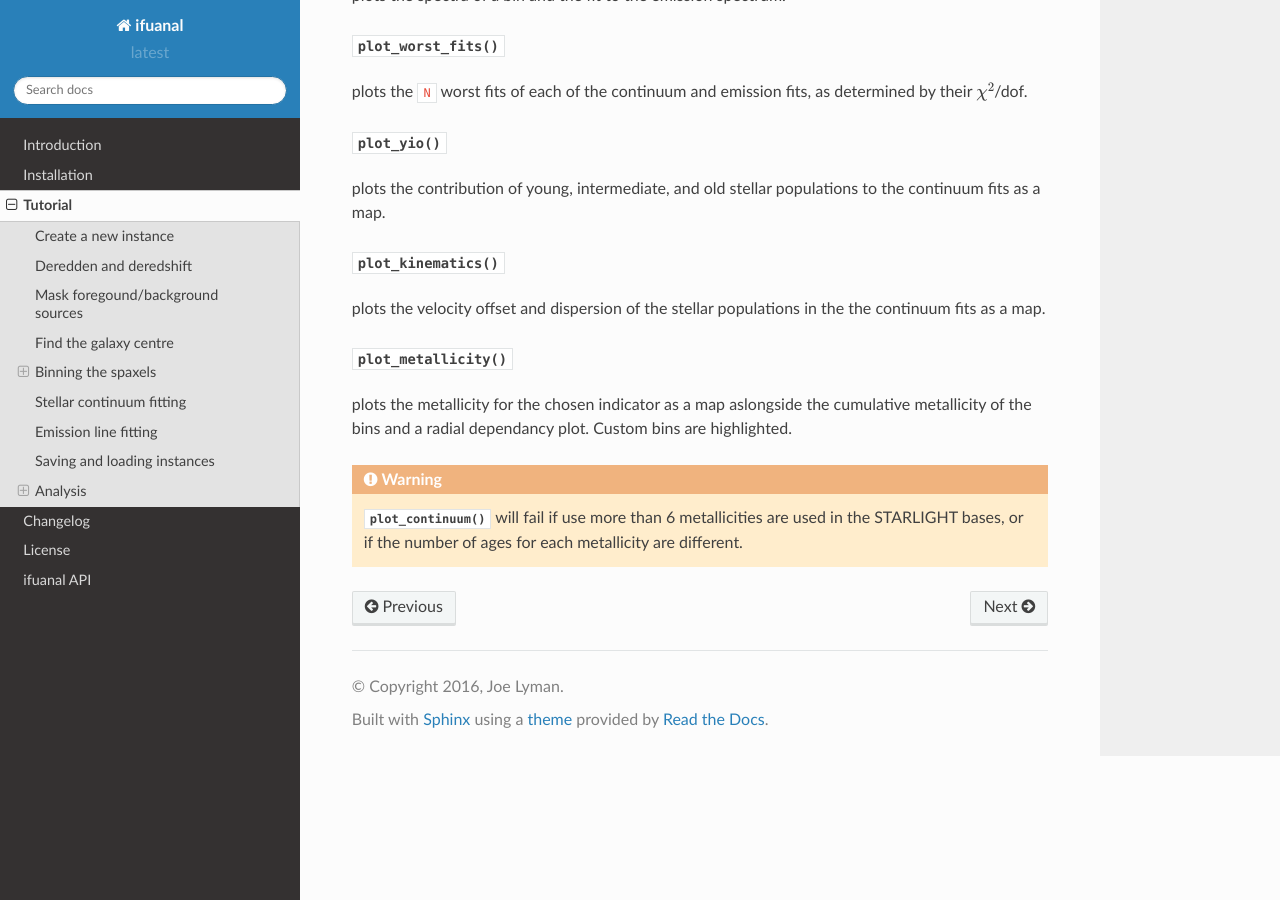
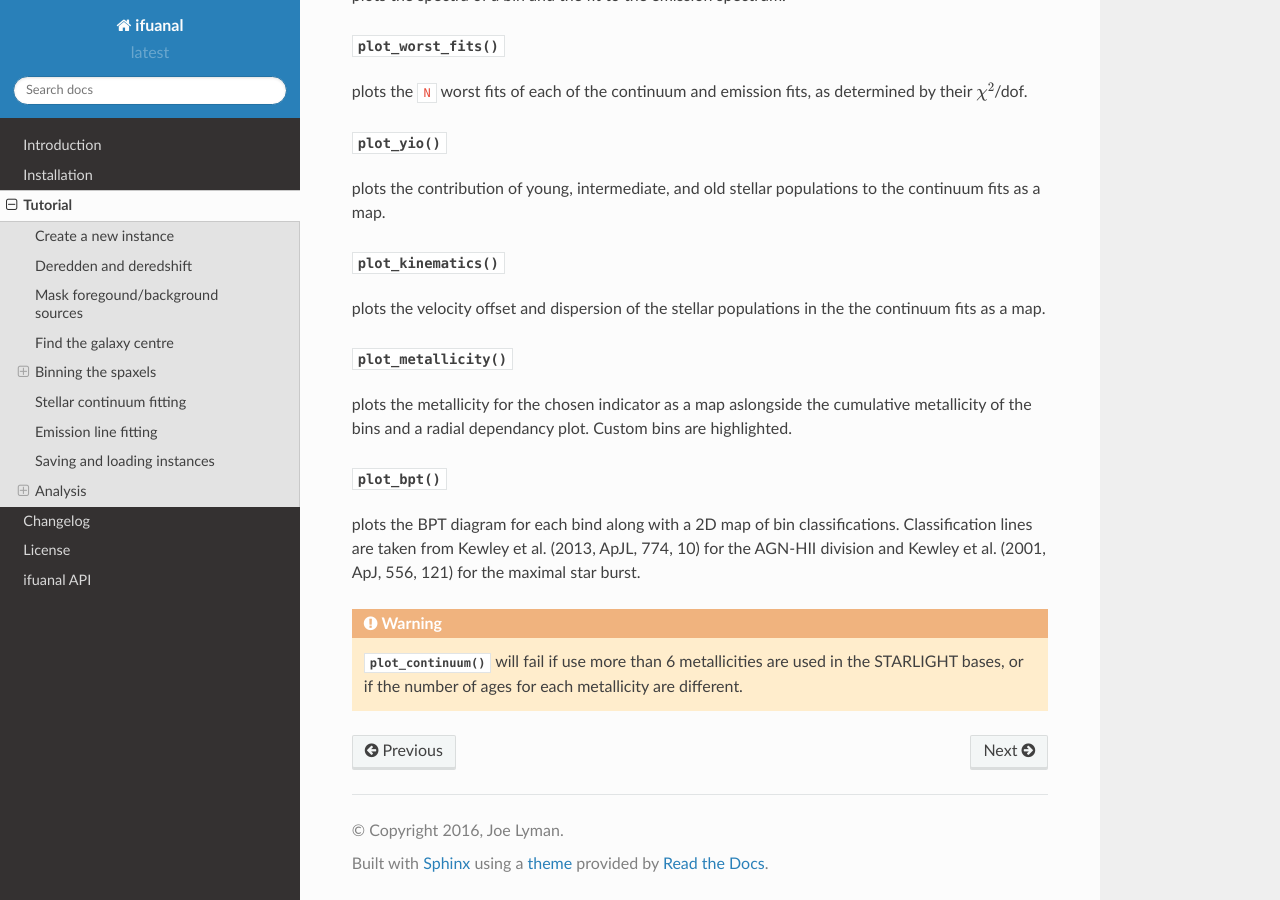
Before and after one commit to Lyalpha/ifuanal, a Sphinx documentation site: the page built from docs/tutorial.rst, in a window 1280 px wide and 900 px high, scrolled down 10831 px. Built offline with Sphinx 7.4.7 and the Read the Docs theme 2.0.0, drawn with Linux system fonts in a browser that asks for light colours.

Commit message:
Update docs

```diff
--- a/docs/changelog.rst
+++ b/docs/changelog.rst
@@ -14,7 +14,9 @@ vdev
    :meth:`~ifuanal.IFUCube._parse_continuum` and
    :meth:`~ifuanal.IFUCube._parse_emission`. They are automatically called
    after fitting so do not need to be explicitly called usually.
- * Added :meth:`~ifuanal.IFUCube.plot_line_map`.
+ * Added :meth:`~ifuanal.IFUCube.plot_line_map` to visualise the results for a
+   given emission line.
+ * Added :meth:`~ifuanal.IFUCube.plot_bpt` to produce a BPT diagram.
  * Exposed the filepath of the json emission lines file via the ``el_json``
    argument to :class:`~ifuanal.IFUCube` and :class:`~ifuanal.MUSECube`.
  * Emission line fitting now fits the the line widths of each entry in
--- a/docs/tutorial.rst
+++ b/docs/tutorial.rst
@@ -563,6 +563,13 @@ plots the metallicity for the chosen
 indicator as a map aslongside the cumulative metallicity of the bins and a
 radial dependancy plot. Custom bins are highlighted.
 
+:meth:`~ifuanal.IFUCube.plot_bpt`
+"""""""""""""""""""""""""""""""""
+plots the BPT diagram for each bind along with a 2D map of bin classifications.
+Classification lines are taken from Kewley et al. (2013, ApJL, 774, 10) for the
+AGN-HII division and Kewley et al. (2001, ApJ, 556, 121) for the maximal star
+burst.
+
 .. Warning::
    :meth:`~ifuanal.IFUCube.plot_continuum` will fail if use more than
    6 metallicities are used in the STARLIGHT bases, or if the number of ages
```
